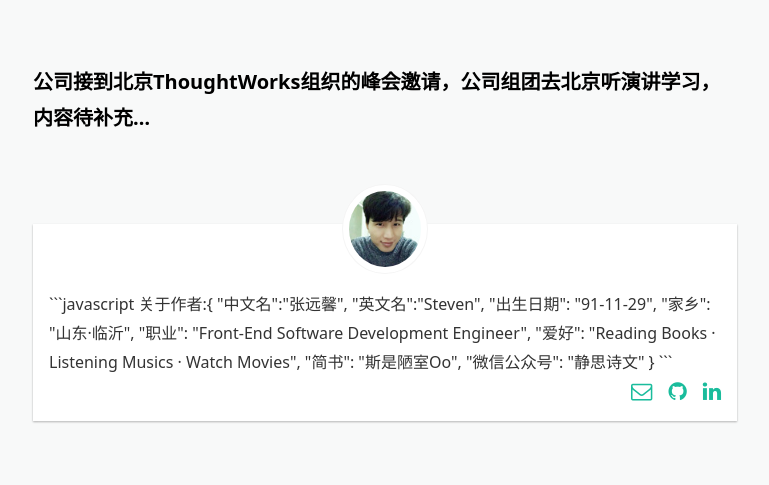
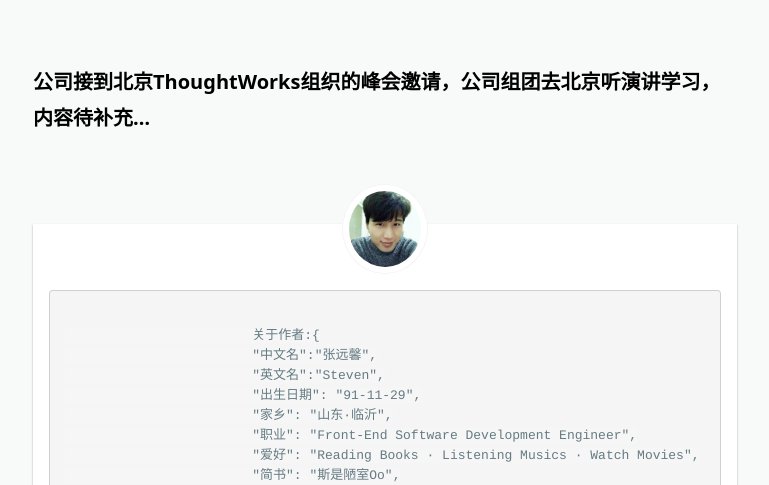
Before and after one commit to zhangyuanxin/blog-jekyll, a Jekyll site: the page built from _posts/2016-05-06-ThoughtWorks－Conference.md, in a window 1280 px wide, cut to the strip 416-901 px from the top of the page. Shown: the whole strip, without its empty margins (255-1024 px from the left). Built offline with Jekyll 4.4.1, drawn with Linux system fonts in a browser that asks for light colours; nearby versions of some CDN libraries; comment, search, counter and statistics services are not loaded; a style sheet for code colours, icons or effects is not loaded.

````diff
--- a/_layouts/post.html
+++ b/_layouts/post.html
@@ -35,8 +35,8 @@
             </div>
 
             <div class="profile__container">
-
-                ```javascript
+                <pre>
+                    <code class="javascript">
                         关于作者:{
                         "中文名":"张远馨",
                         "英文名":"Steven",
@@ -47,7 +47,8 @@
                         "简书": "斯是陋室Oo",
                         "微信公众号": "静思诗文"
                         }
-                ```
+                    </code>
+                </pre>
 
                 <!--{{ site.profile }}-->
                 {% if site.email or site.social %}
````
Lines whose indentation alone changed are shown as unchanged.
